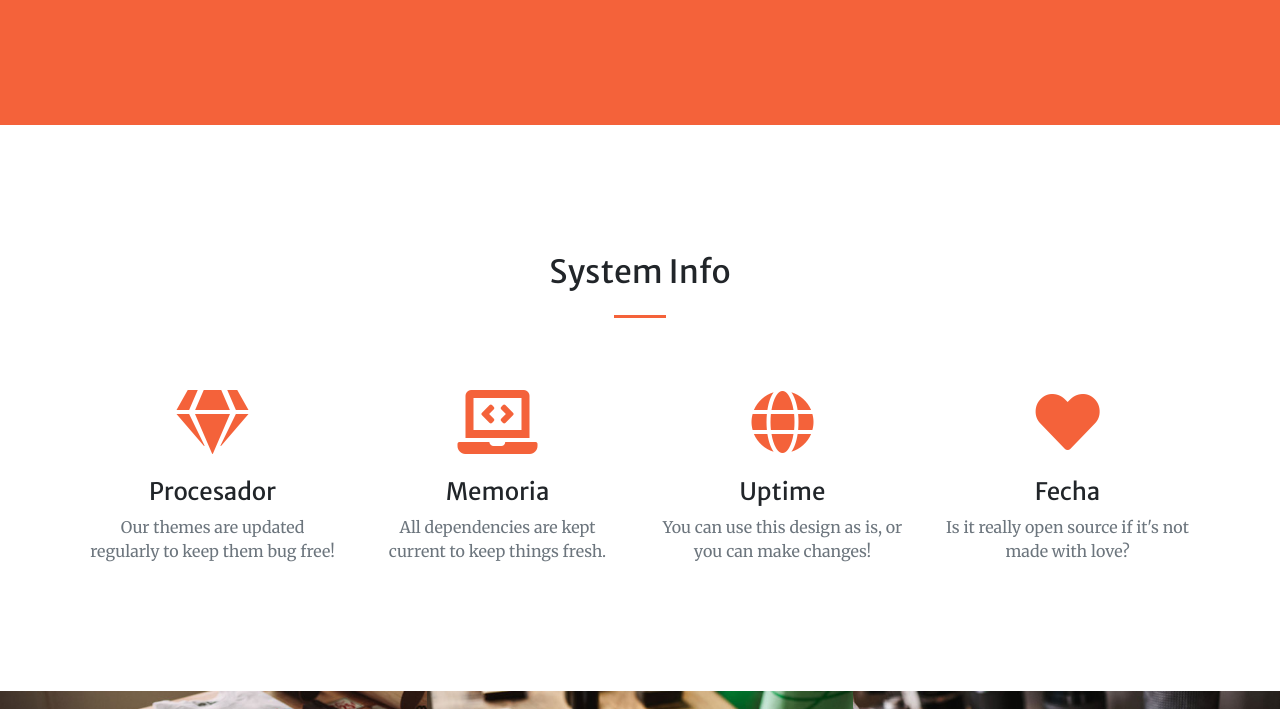
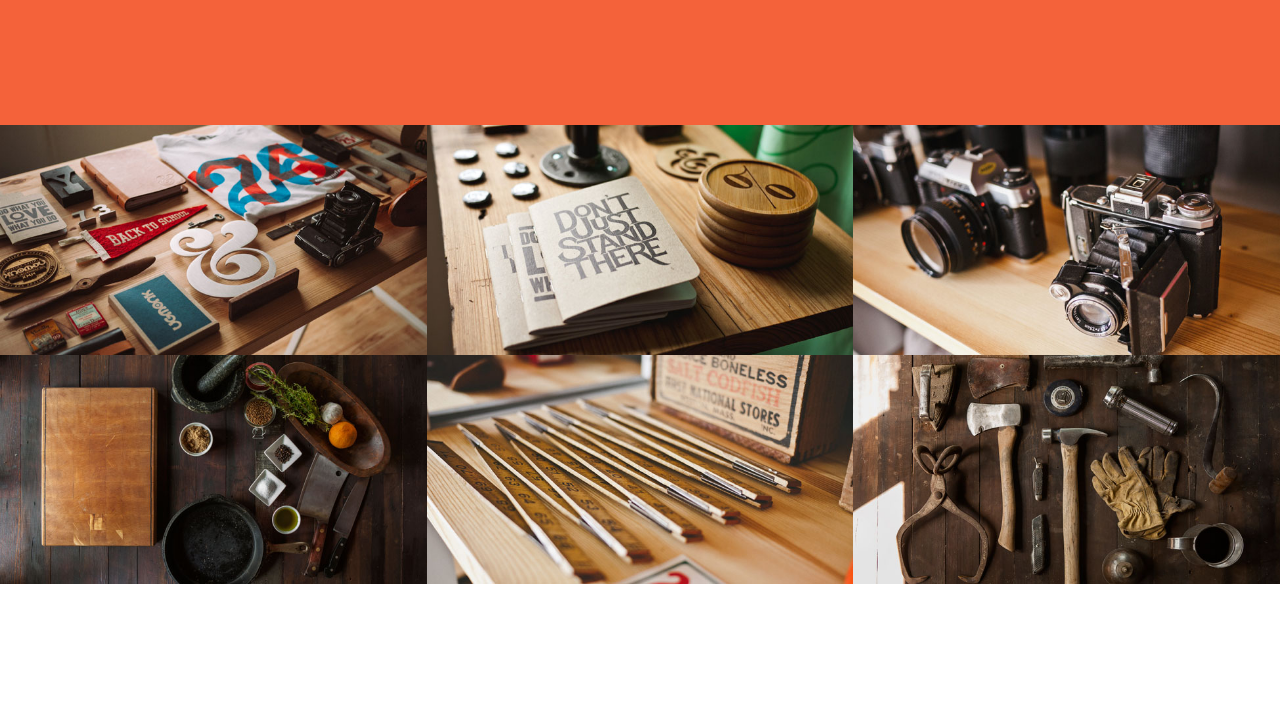
Before and after one commit to MatiasNavarro/TPs-SOII-2019, a website with bundled scripts: page TP3-SOII-2019/index.lighttpd.html in a window 1280 px wide. Shown: the part 1153-1862 px from the top of the page. Built offline with nearby package versions, Linux system fonts and the light colour scheme.

Commit message:
Mod Index

```diff
--- a/TP3-SOII-2019/index.lighttpd.html
+++ b/TP3-SOII-2019/index.lighttpd.html
@@ -40,7 +40,7 @@
             <a class="nav-link js-scroll-trigger" href="#about">About</a>
           </li>
           <li class="nav-item">
-            <a class="nav-link w3-padding-large w3-hide-small" href="./systemInfo.html">System Info</a>
+            <a class="nav-link w3-padding-large w3-hide-small" href="./src/ksamp.cgi">System Info</a>
           </li>
           <li class="nav-item">
             <a class="nav-link js-scroll-trigger" href="#portfolio">Portfolio</a>
@@ -79,44 +79,6 @@
           <hr class="divider light my-4">
           <p class="text-white-50 mb-4">Start Bootstrap has everything you need to get your new website up and running in no time! Choose one of our open source, free to download, and easy to use themes! No strings attached!</p>
           <a class="btn btn-light btn-xl js-scroll-trigger" href="#services">Get Started!</a>
-        </div>
-      </div>
-    </div>
-  </section>
-
-  <!-- Services Section -->
-  <section class="page-section" id="services">
-    <div class="container">
-      <h2 class="text-center mt-0">System Info</h2>
-      <hr class="divider my-4">
-      <div class="row">
-        <div class="col-lg-3 col-md-6 text-center">
-          <div class="mt-5">
-            <i class="fas fa-4x fa-gem text-primary mb-4"></i>
-            <h3 class="h4 mb-2">Procesador</h3>
-            <p class="text-muted mb-0">Our themes are updated regularly to keep them bug free!</p>
-          </div>
-        </div>
-        <div class="col-lg-3 col-md-6 text-center">
-          <div class="mt-5">
-            <i class="fas fa-4x fa-laptop-code text-primary mb-4"></i>
-            <h3 class="h4 mb-2">Memoria</h3>
-            <p class="text-muted mb-0">All dependencies are kept current to keep things fresh.</p>
-          </div>
-        </div>
-        <div class="col-lg-3 col-md-6 text-center">
-          <div class="mt-5">
-            <i class="fas fa-4x fa-globe text-primary mb-4"></i>
-            <h3 class="h4 mb-2">Uptime</h3>
-            <p class="text-muted mb-0">You can use this design as is, or you can make changes!</p>
-          </div>
-        </div>
-        <div class="col-lg-3 col-md-6 text-center">
-          <div class="mt-5">
-            <i class="fas fa-4x fa-heart text-primary mb-4"></i>
-            <h3 class="h4 mb-2">Fecha</h3>
-            <p class="text-muted mb-0">Is it really open source if it's not made with love?</p>
-          </div>
         </div>
       </div>
     </div>
@@ -208,14 +170,6 @@
     </div>
   </section>
 
-  <!-- Call to Action Section -->
-  <section class="page-section bg-dark text-white">
-    <div class="container text-center">
-      <h2 class="mb-4">Free Download at Start Bootstrap!</h2>
-      <a class="btn btn-light btn-xl" href="https://startbootstrap.com/themes/creative/">Download Now!</a>
-    </div>
-  </section>
-
   <!-- Contact Section -->
   <section class="page-section" id="contact">
     <div class="container">
```
